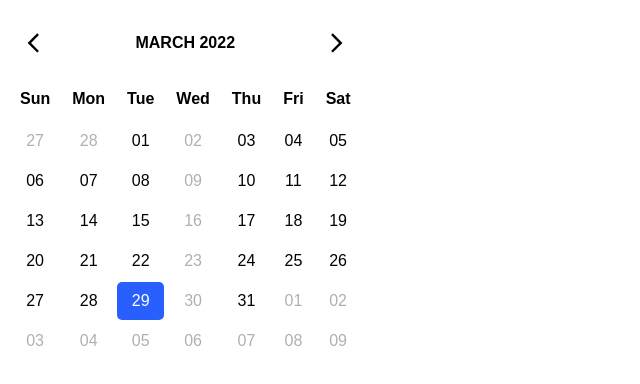
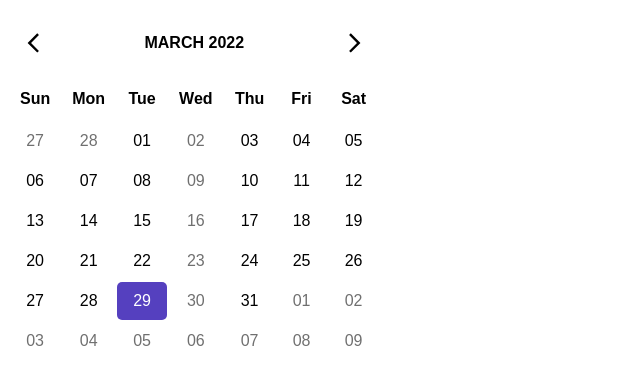
Before and after one commit to frankzang/a11y-date-picker, a React (Vite) app: page / in a window 1280 px wide. Shown: the top 384 px of the page, without its empty margins (0-640 px from the left). Built offline with nearby package versions, Linux system fonts and the light colour scheme.

Commit message:
update styles

```diff
--- a/src/components/calendar.tsx
+++ b/src/components/calendar.tsx
@@ -256,7 +256,7 @@ export const Calendar = ({
           </svg>
         </button>
         <div
-          data-table-title
+          data-table-title=""
           role="log"
           aria-live="assertive"
           aria-relevant="text"
--- a/src/components/index.css
+++ b/src/components/index.css
@@ -1,8 +1,9 @@
 :root {
-    --active-color: #00000010;
-    --selected-color: #295FFF;
-    --active-text-color: #000000;
-    --disabled-text-color: #00000050;
+    --hue: 250deg;
+    --accent-color: hsl(var(--hue) 50% 50%);
+    --background-color: hsl(var(--hue) 50% 50% / 10%);
+    --body-text-color: #000000;
+    --disabled-body-text-color: #00000090;
 }
 
 [data-table-container] * {
@@ -13,7 +14,7 @@
     display: grid;
     place-items: center;
     width: 100%;
-    max-width: 300px;
+    max-width: min-content;
     font-family: Arial, Helvetica, sans-serif;
     text-align: center;
 }
@@ -41,17 +42,18 @@
 
 [data-icon] {
     transform: scale(.8);
-    fill: var(--active-text-color);
+    fill: var(--body-text-color);
 }
 
 [data-month-control]:disabled [data-icon] {
-    fill: var(--disabled-text-color);
+    fill: var(--disabled-body-text-color);
 }
 
 [data-table-title] {
     text-transform: uppercase;
     font-size: 1rem;
     font-weight: bold;
+    color: var(--body-text-color);
 }
 
 [data-table] {
@@ -71,8 +73,9 @@
 [data-table-headercell] {
     text-transform: capitalize;
     font-size: 1rem;
-    color: var(--active-text-color);
+    color: var(--body-text-color);
     padding: 10px;
+    min-width: 50px;
 }
 
 [data-table-datacell] {
@@ -80,7 +83,7 @@
     border-radius: 5px;
     cursor: pointer;
     font-size: 1rem;
-    color: var(--active-text-color);
+    color: var(--body-text-color);
 }
 
 [data-datacell-today]:not([data-datacell-selected]) {
@@ -88,23 +91,23 @@
 }
 
 [data-table-datacell]:hover:not([data-datacell-selected]) {
-    background-color: var(--active-color);
+    background-color: var(--background-color);
 }
 
 [data-datacell-active] {
-    background-color: var(--active-color)
+    background-color: var(--background-color)
 }
 
 [data-datacell-selected] {
-    background-color: var(--selected-color);
+    background-color: var(--accent-color);
     color: #fff;
 }
 
 [data-datacell-disabled] {
-    color: var(--disabled-text-color);
+    color: var(--disabled-body-text-color);
     cursor: default;
 }
 
 [data-outsidemonth]:not([data-datacell-selected]) {
-    color: var(--disabled-text-color);
+    color: var(--disabled-body-text-color);
 }
```
